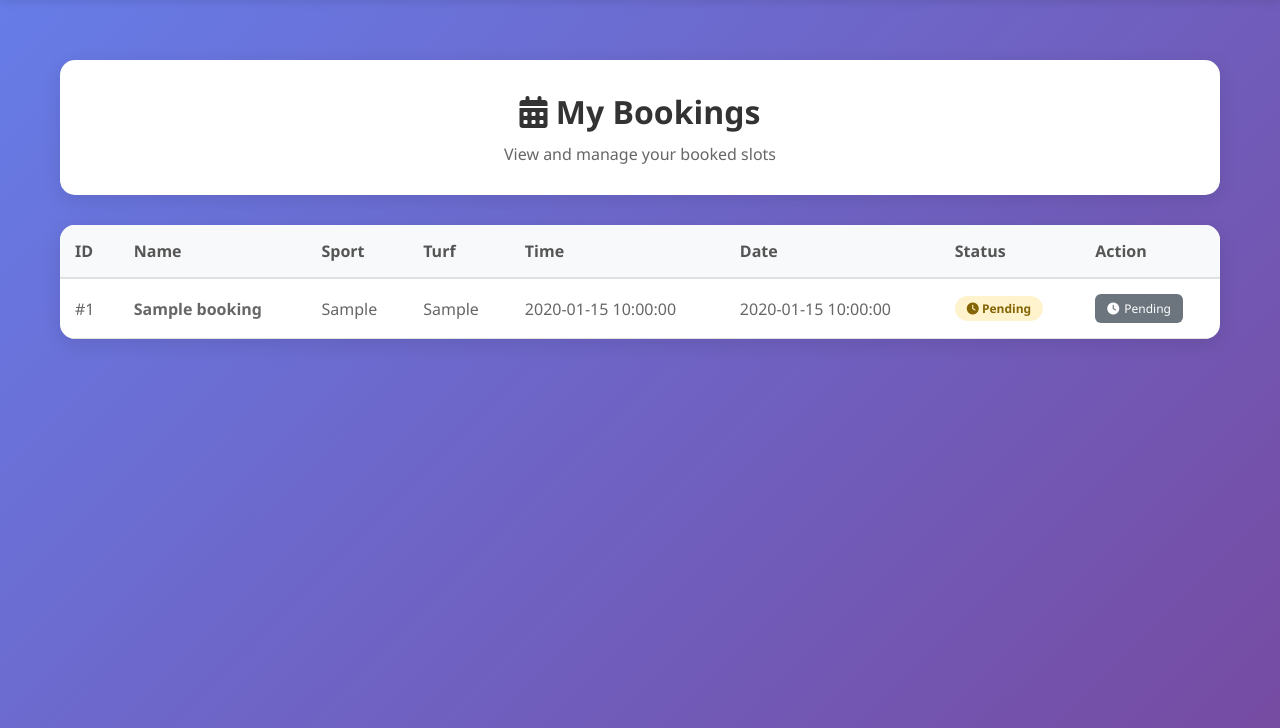
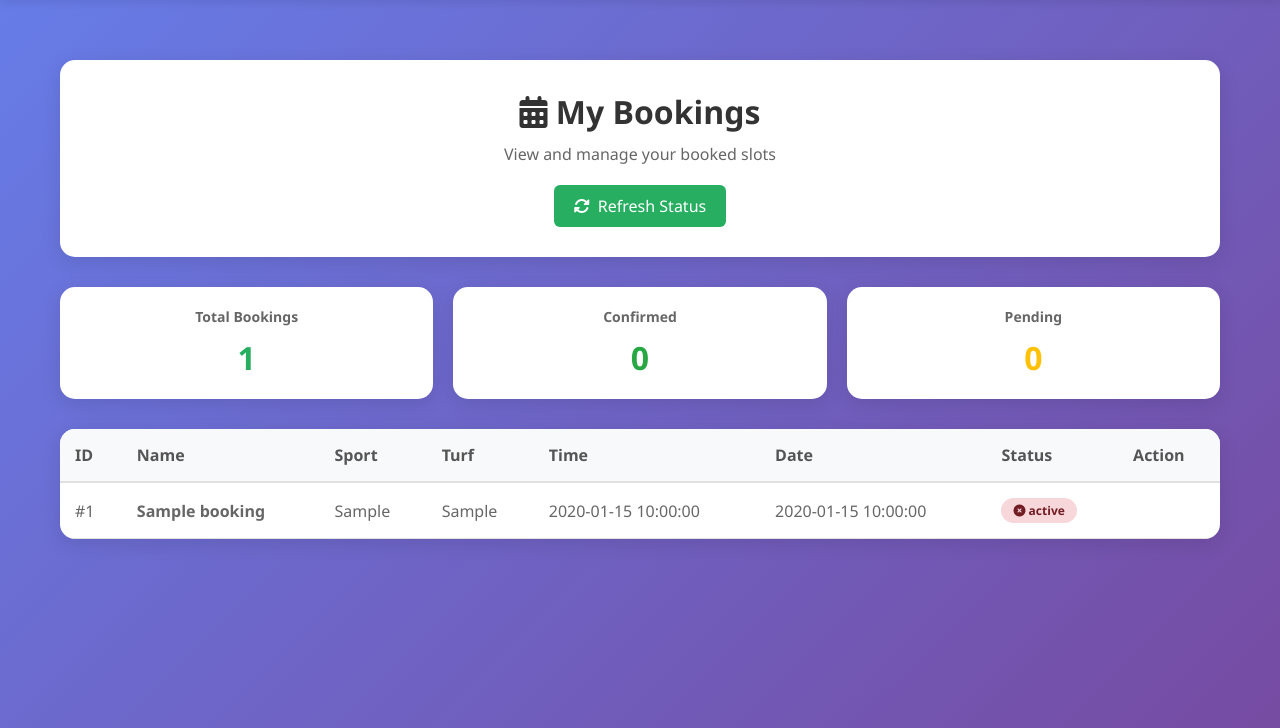
Before and after one commit to neven-mathew/sportscentre, a Flask app: page /mybookings in a window 1280 px wide. Shown: the part 72-800 px from the top of the page. Run offline with Flask 3, Linux system fonts and the light colour scheme; tables that the repository leaves empty or names only in its code hold one stand-in row (values such as "Sample post"); data that the repository does not hold is empty.

Commit message:
Add statistics and refresh button to bookings page

```diff
--- a/templates/mybookings.html
+++ b/templates/mybookings.html
@@ -91,6 +91,33 @@
             font-size: 16px;
         }
 
+        .stats {
+            display: grid;
+            grid-template-columns: repeat(auto-fit, minmax(200px, 1fr));
+            gap: 20px;
+            margin-bottom: 30px;
+        }
+
+        .stat-card {
+            background: white;
+            border-radius: 15px;
+            padding: 20px;
+            text-align: center;
+            box-shadow: 0 5px 20px rgba(0,0,0,0.1);
+        }
+
+        .stat-card h3 {
+            color: #666;
+            font-size: 14px;
+            margin-bottom: 10px;
+        }
+
+        .stat-number {
+            font-size: 32px;
+            font-weight: bold;
+            color: #27ae60;
+        }
+
         .bookings-table-wrapper {
             background: white;
             border-radius: 15px;
@@ -140,6 +167,11 @@
             color: #155724;
         }
 
+        .badge-cancelled {
+            background: #f8d7da;
+            color: #721c24;
+        }
+
         .cancel-btn {
             background: #dc3545;
             color: white;
@@ -151,6 +183,8 @@
             align-items: center;
             gap: 5px;
             transition: all 0.3s;
+            border: none;
+            cursor: pointer;
         }
 
         .cancel-btn:hover {
@@ -162,6 +196,24 @@
             background: #6c757d;
             cursor: not-allowed;
             pointer-events: none;
+        }
+
+        .refresh-btn {
+            background: #27ae60;
+            color: white;
+            padding: 10px 20px;
+            border-radius: 6px;
+            text-decoration: none;
+            display: inline-flex;
+            align-items: center;
+            gap: 8px;
+            margin-top: 20px;
+            transition: all 0.3s;
+        }
+
+        .refresh-btn:hover {
+            background: #219653;
+            transform: translateY(-2px);
         }
 
         .empty-state {
@@ -220,6 +272,11 @@
             color: #721c24;
         }
 
+        .alert-info {
+            border-left: 4px solid #17a2b8;
+            color: #0c5460;
+        }
+
         @keyframes slideInRight {
             from {
                 opacity: 0;
@@ -253,6 +310,10 @@
             .header h1 {
                 font-size: 24px;
             }
+
+            .stats {
+                grid-template-columns: 1fr;
+            }
         }
     </style>
 </head>
@@ -272,7 +333,7 @@
         {% if messages %}
             {% for category, message in messages %}
                 <div class="alert alert-{{ category }}">
-                    <i class="fas fa-{% if category == 'success' %}check-circle{% else %}exclamation-circle{% endif %}"></i>
+                    <i class="fas fa-{% if category == 'success' %}check-circle{% elif category == 'error' %}exclamation-circle{% else %}info-circle{% endif %}"></i>
                     {{ message }}
                 </div>
             {% endfor %}
@@ -283,7 +344,41 @@
         <div class="header">
             <h1><i class="fas fa-calendar-alt"></i> My Bookings</h1>
             <p>View and manage your booked slots</p>
+            <a href="/mybookings" class="refresh-btn">
+                <i class="fas fa-sync-alt"></i> Refresh Status
+            </a>
         </div>
+
+        {% if bookings %}
+        {% set confirmed_count = 0 %}
+        {% set pending_count = 0 %}
+        {% for booking in bookings %}
+            {% if status_exists and booking|length > 6 %}
+                {% if booking[6] == 'confirmed' %}
+                    {% set confirmed_count = confirmed_count + 1 %}
+                {% else %}
+                    {% set pending_count = pending_count + 1 %}
+                {% endif %}
+            {% else %}
+                {% set confirmed_count = confirmed_count + 1 %}
+            {% endif %}
+        {% endfor %}
+
+        <div class="stats">
+            <div class="stat-card">
+                <h3>Total Bookings</h3>
+                <div class="stat-number">{{ bookings|length }}</div>
+            </div>
+            <div class="stat-card">
+                <h3>Confirmed</h3>
+                <div class="stat-number" style="color: #28a745;">{{ confirmed_count }}</div>
+            </div>
+            <div class="stat-card">
+                <h3>Pending</h3>
+                <div class="stat-number" style="color: #ffc107;">{{ pending_count }}</div>
+            </div>
+        </div>
+        {% endif %}
 
         <div class="bookings-table-wrapper">
             {% if bookings %}
@@ -312,27 +407,39 @@
                         <td>
                             {% if status_exists and booking|length > 6 %}
                                 {% if booking[6] == 'confirmed' %}
-                                    <span class="badge badge-confirmed"><i class="fas fa-check-circle"></i> Confirmed</span>
+                                    <span class="badge badge-confirmed">
+                                        <i class="fas fa-check-circle"></i> Confirmed
+                                    </span>
+                                {% elif booking[6] == 'pending' %}
+                                    <span class="badge badge-pending">
+                                        <i class="fas fa-clock"></i> Pending Approval
+                                    </span>
                                 {% else %}
-                                    <span class="badge badge-pending"><i class="fas fa-clock"></i> Pending</span>
+                                    <span class="badge badge-cancelled">
+                                        <i class="fas fa-times-circle"></i> {{ booking[6] }}
+                                    </span>
                                 {% endif %}
                             {% else %}
-                                <span class="badge badge-confirmed"><i class="fas fa-check-circle"></i> Confirmed</span>
+                                <span class="badge badge-confirmed">
+                                    <i class="fas fa-check-circle"></i> Confirmed
+                                </span>
                             {% endif %}
                         </td>
                         <td>
-                            {% if status_exists and booking|length > 6 and booking[6] == 'confirmed' %}
-                                <a href="/cancelpage/{{ booking[0] }}" class="cancel-btn" onclick="return confirm('Are you sure you want to cancel this booking?')">
-                                    <i class="fas fa-trash"></i> Cancel
+                            {% if status_exists and booking|length > 6 %}
+                                {% if booking[6] == 'confirmed' %}
+                                    <a href="/cancelpage/{{ booking[0] }}" class="cancel-btn" onclick="return confirm('⚠️ WARNING: Are you sure you want to cancel this booking?\n\nThis action cannot be undone!')">
+                                        <i class="fas fa-trash"></i> Cancel Booking
+                                    </a>
+                                {% elif booking[6] == 'pending' %}
+                                    <span class="cancel-btn disabled" style="background: #ffc107; color: #856404; cursor: wait;">
+                                        <i class="fas fa-hourglass-half"></i> Awaiting Confirmation
+                                    </span>
+                                {% endif %}
+                            {% else %}
+                                <a href="/cancelpage/{{ booking[0] }}" class="cancel-btn" onclick="return confirm('⚠️ WARNING: Are you sure you want to cancel this booking?\n\nThis action cannot be undone!')">
+                                    <i class="fas fa-trash"></i> Cancel Booking
                                 </a>
-                            {% elif not status_exists %}
-                                <a href="/cancelpage/{{ booking[0] }}" class="cancel-btn" onclick="return confirm('Are you sure you want to cancel this booking?')">
-                                    <i class="fas fa-trash"></i> Cancel
-                                </a>
-                            {% else %}
-                                <span class="cancel-btn disabled" style="background: #6c757d; cursor: not-allowed;">
-                                    <i class="fas fa-clock"></i> Pending
-                                </span>
                             {% endif %}
                         </td>
                     </tr>
@@ -343,7 +450,8 @@
             <div class="empty-state">
                 <i class="fas fa-calendar-check"></i>
                 <p>No bookings found</p>
-                <a href="/booking" class="btn-book-now">
+                <p style="font-size: 14px; margin-top: 10px;">Book your first slot to get started!</p>
+                <a href="/booking" class="btn-book-now" style="margin-top: 20px; display: inline-block;">
                     <i class="fas fa-plus-circle"></i> Book Your First Slot
                 </a>
             </div>
@@ -361,6 +469,11 @@
                 setTimeout(() => alert.remove(), 500);
             });
         }, 5000);
+
+        // Auto-refresh page every 30 seconds to check for status updates
+        setTimeout(function() {
+            location.reload();
+        }, 30000);
     </script>
 </body>
 </html>
```
